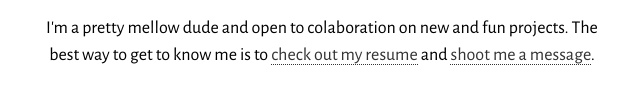
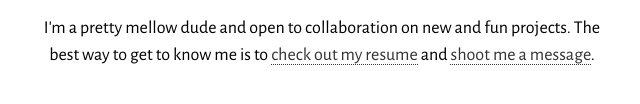
Before and after one commit to kyleouellette/minimal-homepage, a website: page index.html in a window 1280 px wide. Shown: the part 388-492 px from the top of the page, 318-958 px from the left. Drawn offline with nearby package versions, Linux system fonts and the light colour scheme.

Commit message:
typo - missing 'l' in collaboration

```diff
--- a/index.html
+++ b/index.html
@@ -19,7 +19,7 @@
 
    <p>Professionally, I am a web developer - I play with SCSS, HTML, JS, Node, PHP, and Wordpress. Outside of work, I enjoy spending time outside - hiking, fishing, target shooting, riding my motorcycle, or kayaking. I have an extreme love for dogs.</p>
 
-   <p>I'm a pretty mellow dude and open to colaboration on new and fun projects. The best way to get to know me is to <a href="/resume/">check out my resume</a> and <a href="mailto:kyle@kyleouellette.com">shoot me a message</a>.</p>
+   <p>I'm a pretty mellow dude and open to collaboration on new and fun projects. The best way to get to know me is to <a href="/resume/">check out my resume</a> and <a href="mailto:kyle@kyleouellette.com">shoot me a message</a>.</p>
 </div>
 
 <script type="text/javascript" src="_js/main.js"></script>
```
